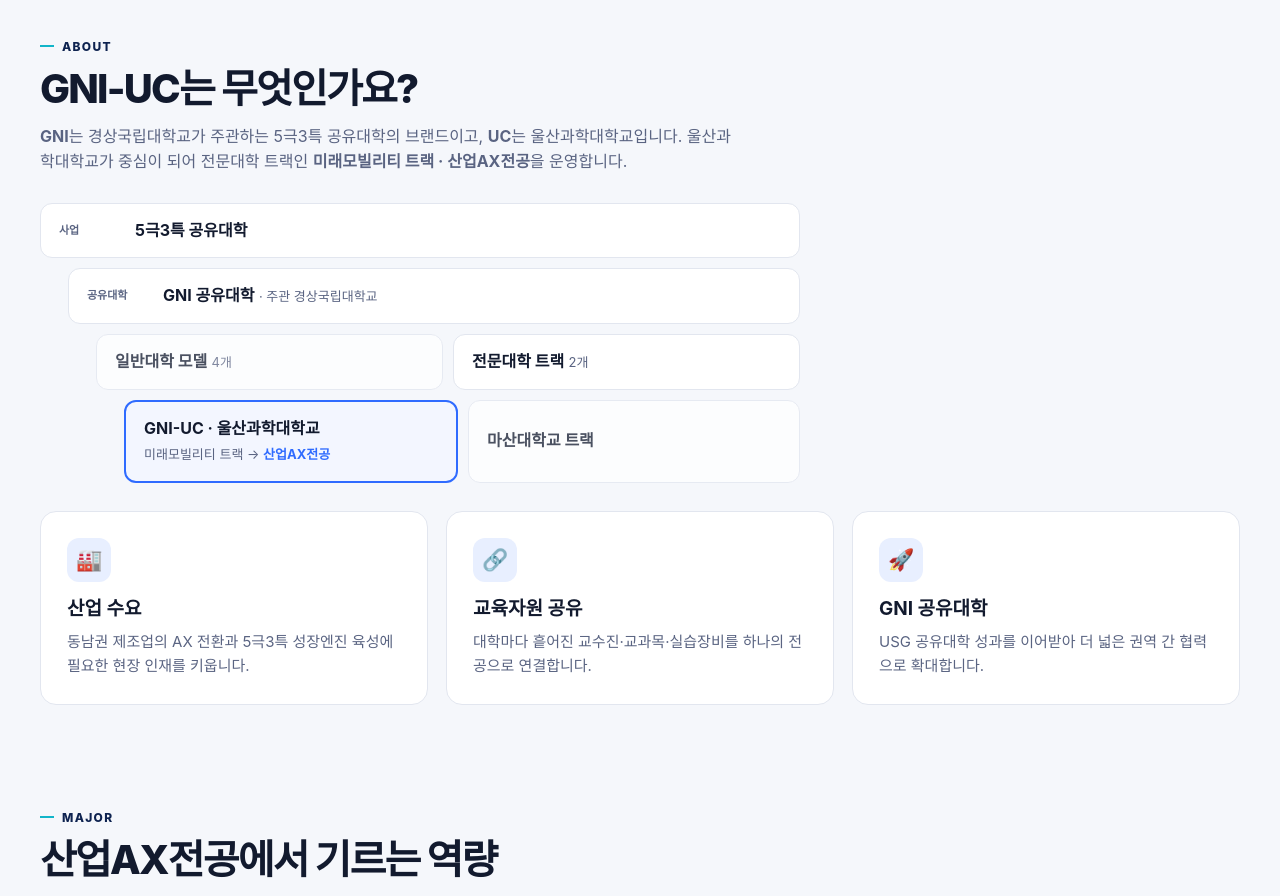
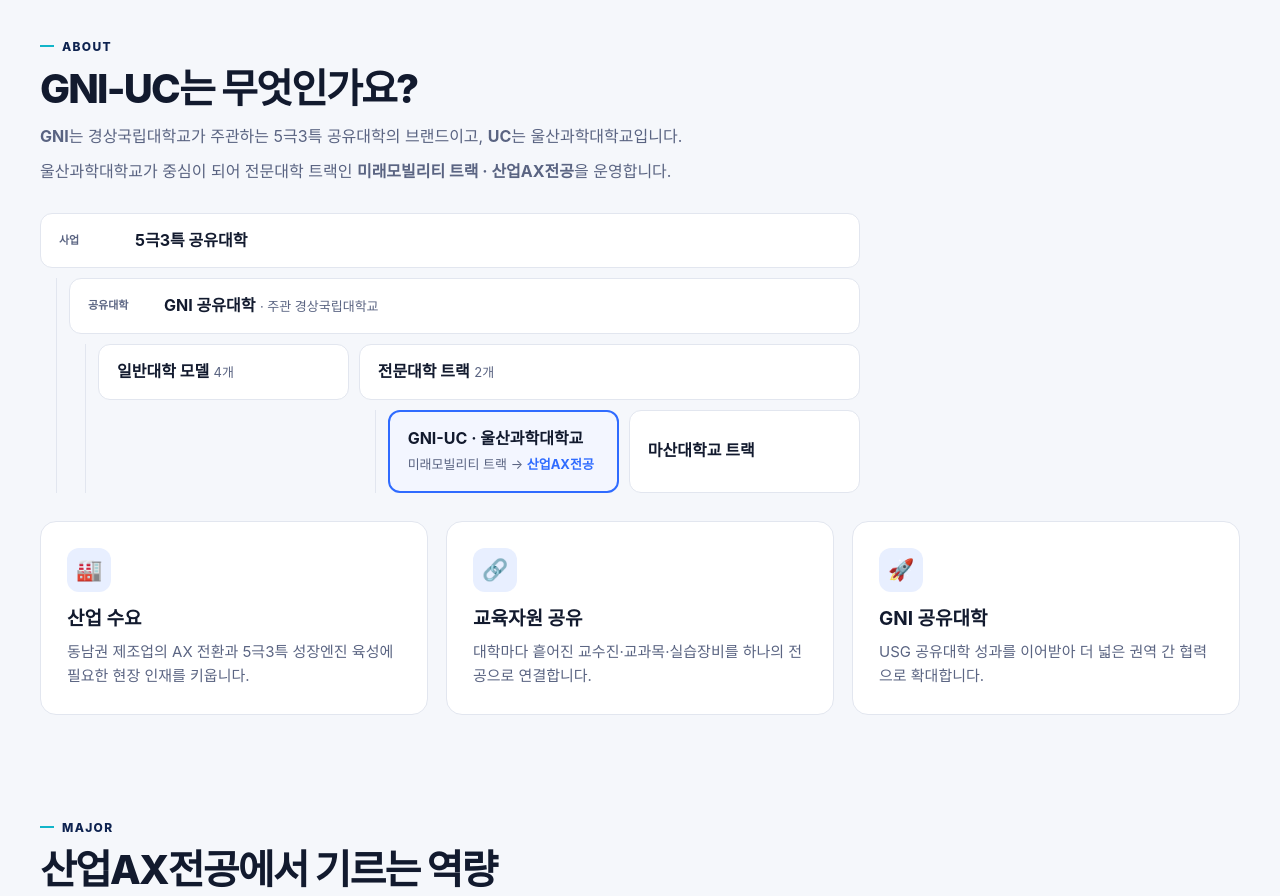
Before and after one commit to UC1973/gni-uc, a Next.js app: page / in a window 1280 px wide. Shown: the part 800-1696 px from the top of the page. Built offline with nearby package versions, Linux system fonts and the light colour scheme; no server answers; the database is empty; a web font is replaced by a local one.

Commit message:
Clarify homepage introduction and track hierarchy

```diff
--- a/src/app/globals.css
+++ b/src/app/globals.css
@@ -102,16 +102,26 @@ section.sec{padding:clamp(60px,8vw,104px) 0 0}
 .card ul{padding-left:18px;margin-top:8px}
 .ico{width:44px;height:44px;border-radius:12px;display:grid;place-items:center;font-size:21px;background:var(--info-bg)}
 
-/* structure tree */
-.tree{display:grid;gap:10px;max-width:760px}
-.node{display:flex;align-items:center;gap:12px;padding:14px 18px;border-radius:12px;background:var(--surface);border:1px solid var(--line)}
-.node small{color:var(--muted);font-size:13px}
-.node .lv{font-size:11px;font-weight:700;color:var(--muted);width:64px;flex:none}
-.node.me{border:2px solid var(--blue);background:color-mix(in srgb,var(--blue) 6%,var(--surface))}
-.indent1{margin-left:28px}.indent2{margin-left:56px}.indent3{margin-left:84px}
-@media(max-width:600px){.indent1{margin-left:10px}.indent2{margin-left:20px}.indent3{margin-left:30px}.node .lv{display:none}}
-.sib{display:flex;gap:10px;flex-wrap:wrap}
-.sib .node{flex:1;min-width:200px;opacity:.75}
+/* About */
+.about-intro .lead{word-break:keep-all}
+.about-intro .lead:first-child{margin-bottom:10px}
+.tree,.tree ul{list-style:none;margin:0;padding:0}
+.tree{max-width:820px;word-break:keep-all}
+.tree .tree-children{margin:10px 0 0 16px;padding-left:12px;border-left:1px solid var(--line)}
+.tree-models,.tree-universities{display:grid;gap:10px}
+.tree-models{grid-template-columns:minmax(0,1fr) minmax(0,2fr)}
+.tree-universities{grid-template-columns:repeat(2,minmax(0,1fr))}
+.tree .node{display:flex;align-items:center;gap:12px;padding:14px 18px;border-radius:12px;background:var(--surface);border:1px solid var(--line)}
+.tree .node small{color:var(--muted);font-size:13px}
+.tree .lv{font-size:11px;font-weight:700;color:var(--muted);width:64px;flex:none}
+.tree .node.me{border:2px solid var(--blue);background:color-mix(in srgb,var(--blue) 6%,var(--surface))}
+.tree .me small b{color:var(--blue)}
+@media(max-width:740px){
+  .tree-models,.tree-universities{grid-template-columns:1fr}
+  .tree .tree-children{margin-left:6px;padding-left:10px}
+  .tree .node{padding:12px 14px}
+  .tree .lv{width:auto}
+}
 
 /* competency */
 .comp .card{border-top:3px solid var(--cyan)}
--- a/src/app/page.tsx
+++ b/src/app/page.tsx
@@ -75,19 +75,30 @@ export default async function Home() {
           <section className="sec" id="about">
             <div className="eyebrow">About</div>
             <h2>GNI-UC는 무엇인가요?</h2>
-            <p className="lead"><b>GNI</b>는 경상국립대학교가 주관하는 5극3특 공유대학의 브랜드이고, <b>UC</b>는 울산과학대학교입니다. 울산과학대학교가 중심이 되어 전문대학 트랙인 <b>미래모빌리티 트랙 · 산업AX전공</b>을 운영합니다.</p>
-            <div className="tree">
-              <div className="node"><span className="lv">사업</span><b>5극3특 공유대학</b></div>
-              <div className="node indent1"><span className="lv">공유대학</span><div><b>GNI 공유대학</b> <small>· 주관 경상국립대학교</small></div></div>
-              <div className="indent2 sib">
-                <div className="node"><span><b>일반대학 모델</b> <small>4개</small></span></div>
-                <div className="node" style={{ opacity: 1 }}><span><b>전문대학 트랙</b> <small>2개</small></span></div>
-              </div>
-              <div className="indent3 sib">
-                <div className="node me" style={{ opacity: 1 }}><div><b>GNI-UC · 울산과학대학교</b><br /><small>미래모빌리티 트랙 → <b style={{ color: "var(--blue)" }}>산업AX전공</b></small></div></div>
-                <div className="node"><div><b>마산대학교 트랙</b></div></div>
-              </div>
+            <div className="about-intro">
+              <p className="lead"><b>GNI</b>는 경상국립대학교가 주관하는 5극3특 공유대학의 브랜드이고, <b>UC</b>는 울산과학대학교입니다.</p>
+              <p className="lead">울산과학대학교가 중심이 되어 전문대학 트랙인 <b>미래모빌리티 트랙 · 산업AX전공</b>을 운영합니다.</p>
             </div>
+            <ul className="tree" role="list" aria-label="공유대학 운영 구조">
+              <li>
+                <div className="node"><span className="lv">사업</span><b>5극3특 공유대학</b></div>
+                <ul className="tree-children" role="list">
+                  <li>
+                    <div className="node"><span className="lv">공유대학</span><div><b>GNI 공유대학</b> <small>· 주관 경상국립대학교</small></div></div>
+                    <ul className="tree-children tree-models" role="list">
+                      <li><div className="node"><span><b>일반대학 모델</b> <small>4개</small></span></div></li>
+                      <li>
+                        <div className="node"><span><b>전문대학 트랙</b> <small>2개</small></span></div>
+                        <ul className="tree-children tree-universities" role="list">
+                          <li className="node me"><div><b>GNI-UC · 울산과학대학교</b><br /><small>미래모빌리티 트랙 → <b>산업AX전공</b></small></div></li>
+                          <li className="node"><b>마산대학교 트랙</b></li>
+                        </ul>
+                      </li>
+                    </ul>
+                  </li>
+                </ul>
+              </li>
+            </ul>
             <div className="grid3" style={{ marginTop: 28 }}>
               <div className="card"><div className="ico">🏭</div><h3>산업 수요</h3><p>동남권 제조업의 AX 전환과 5극3특 성장엔진 육성에 필요한 현장 인재를 키웁니다.</p></div>
               <div className="card"><div className="ico">🔗</div><h3>교육자원 공유</h3><p>대학마다 흩어진 교수진·교과목·실습장비를 하나의 전공으로 연결합니다.</p></div>
```
